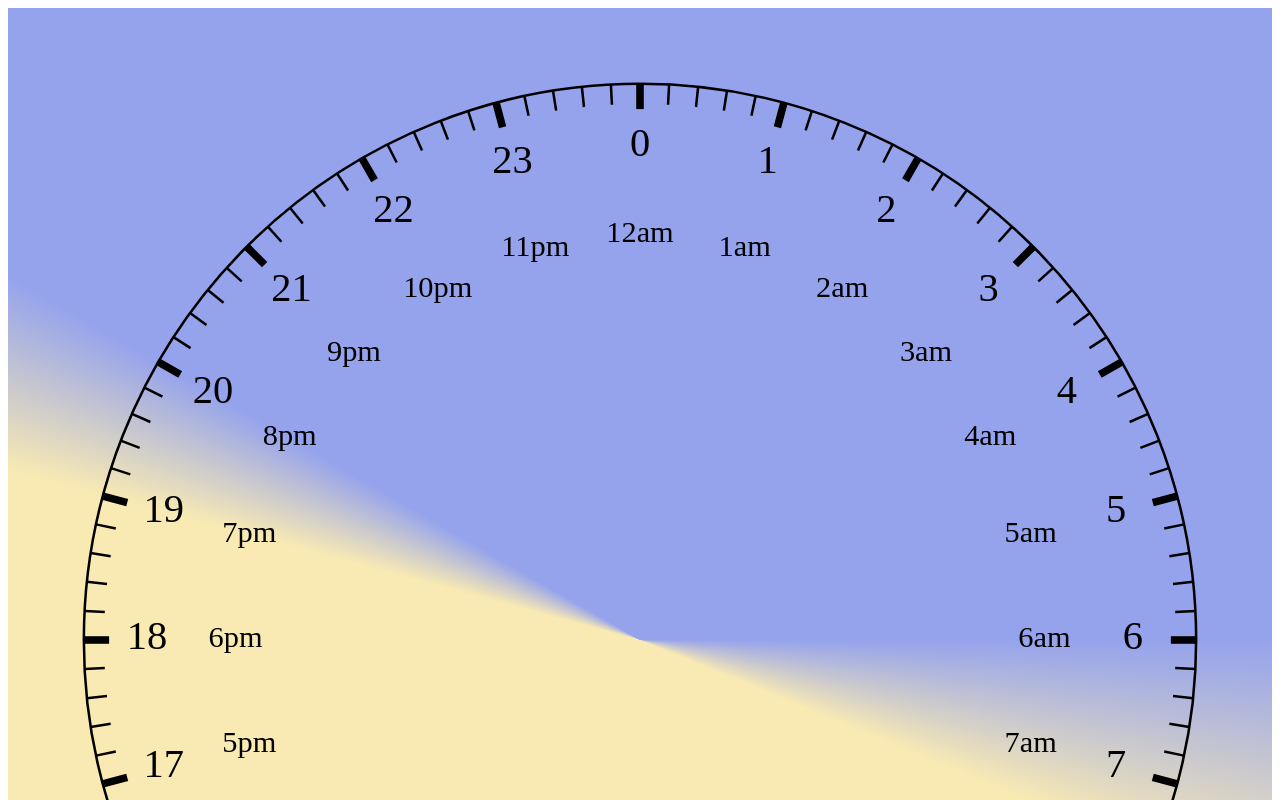
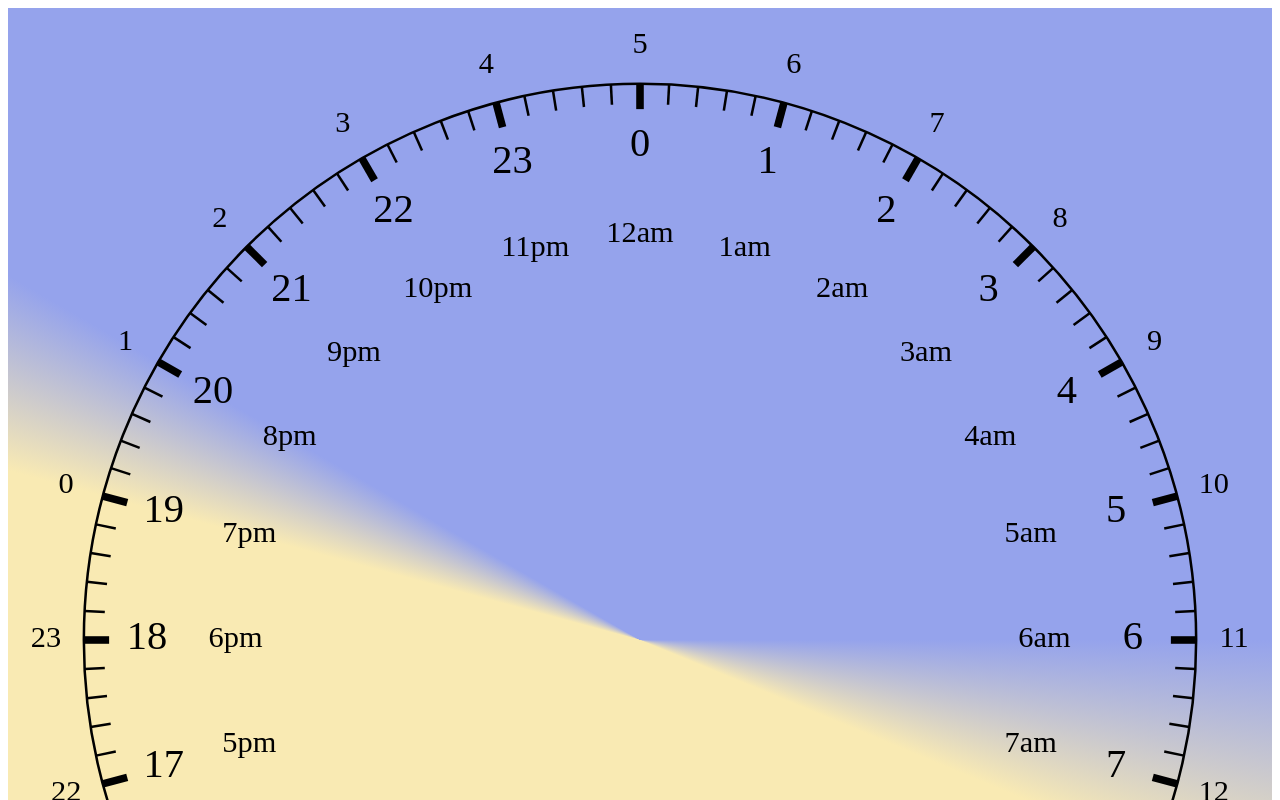
Before and after one commit to joshuatshaffer/time-zone-clock, a React (Vite) app: page / in a window 1280 px wide. Shown: the top 800 px of the page. Built offline with nearby package versions, Linux system fonts and the light colour scheme.

Commit message:
Add UTC hour labels.

```diff
--- a/src/Clock.tsx
+++ b/src/Clock.tsx
@@ -13,6 +13,7 @@ export function Clock() {
 
   const hourLabel24R = r - 35;
   const hourLabel12R = r - 70;
+  const hourLabelUtcR = r + 5;
 
   return (
     <svg
@@ -71,6 +72,15 @@ export function Clock() {
               {j === 0 ? 12 : j}
               {m}
             </text>
+            <text
+              x={cx + hourLabelUtcR * Math.cos(angle)}
+              y={cy + hourLabelUtcR * Math.sin(angle)}
+              textAnchor="middle"
+              dominantBaseline="middle"
+              fontSize={12}
+            >
+              {(i + 5) % 24}
+            </text>
           </>
         );
       })}
```
